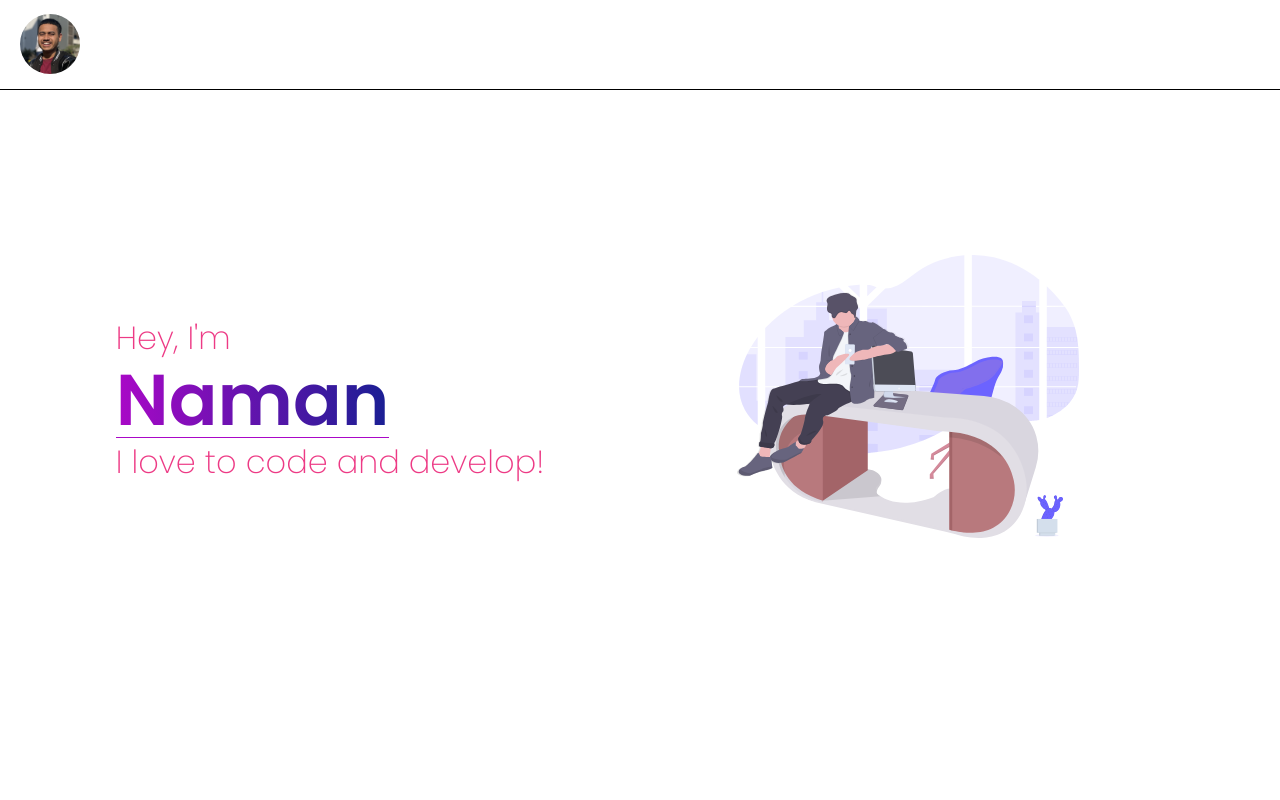
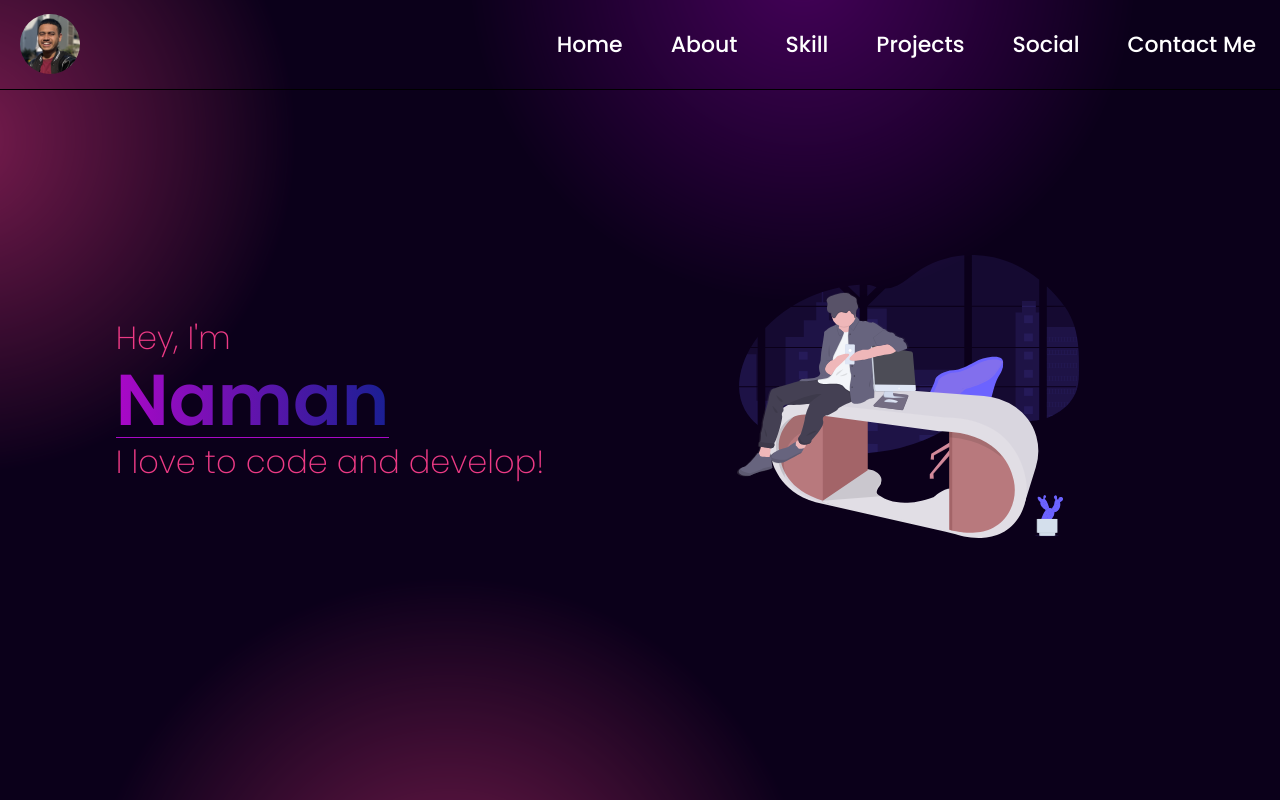
Before and after one commit to namancodes029/portfolio-website, a plain HTML site: page index.html in a window 1280 px wide. Shown: the top 800 px of the page. Drawn offline with Linux system fonts and the light colour scheme.

Commit message:
fixing issuees

```diff
--- a/style/style.css
+++ b/style/style.css
@@ -8,7 +8,7 @@ html,
 body {
   width: 100%;
   height: 100%;
-  background-image: url(./Media/Purple_Gradient_BG.PNG);
+  background-image: url('/Purple_Gradient_BG.PNG');
   background-size: cover;
   background-repeat: no-repeat;
   background-position: center;
@@ -33,7 +33,7 @@ header {
   align-items: center;
   position: freeze;
   height: 90px;
-  background-image: url(./Media/Purple_Gradient_BG.png);
+  background-image: url("/Purple_Gradient_BG.PNG");
   background-repeat: no-repeat;
   background-size: cover;
   border-bottom: 1px solid black;
```
Also changed, not shown: Purple_Gradient_BG.PNG (renamed from Media/Purple_Gradient_BG.png).
